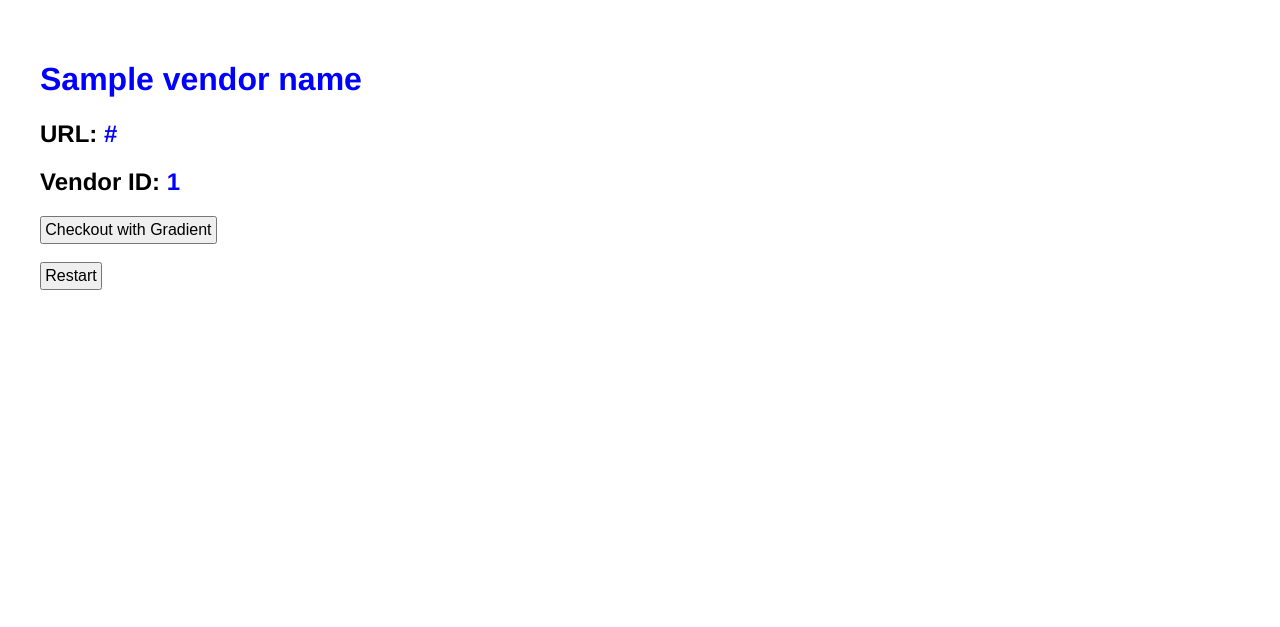
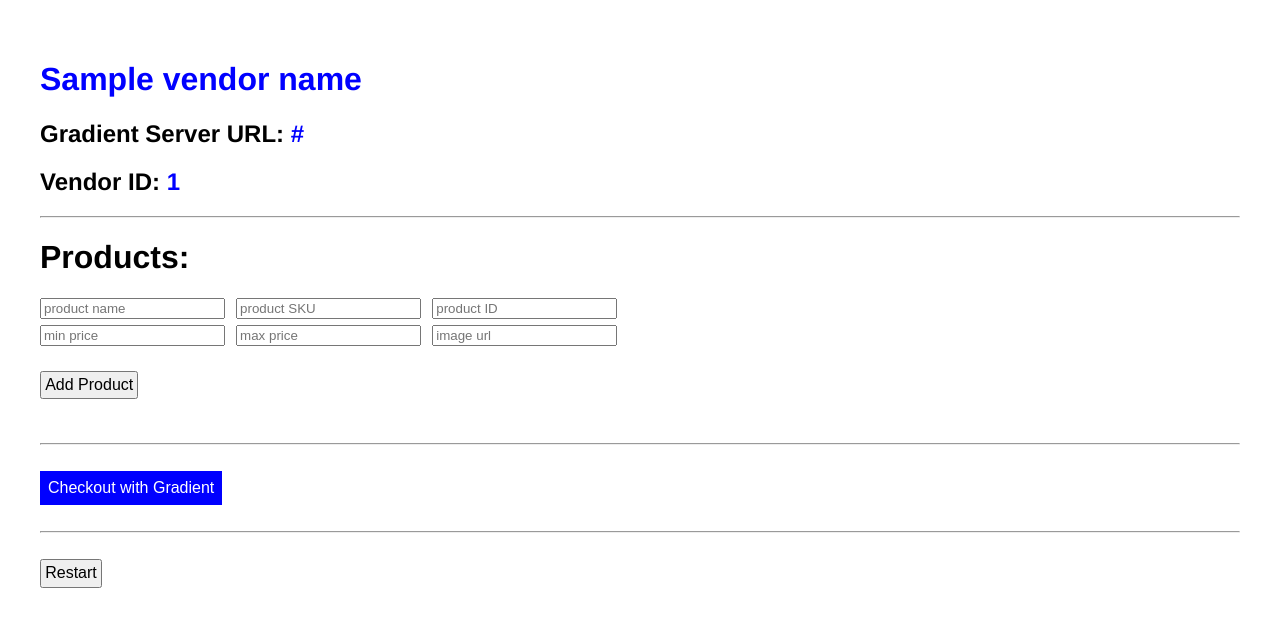
Before and after one commit to organizejs/gradient-test-store, a Flask app: template app/gradient_example_store/templates/checkout.html in a window 1280 px wide. Shown: the top 627 px of the page. Run offline with Flask 2, Linux system fonts and the light colour scheme; the template is opened without the code that fills it: most values are stand-ins (such as "Sample title", 1, 10 or a date in 2020).

Commit message:
new store

```diff
--- a/app/application.py
+++ b/app/application.py
@@ -4,5 +4,5 @@ import os
 app = create_app()
 
 if __name__ == '__main__':
-    port = int(os.environ.get('PORT', 8080))
+    port = int(os.environ.get('PORT', 9090))
     app.run(host='0.0.0.0', port=port, debug=True)
--- a/app/gradient_example_store/templates/checkout.html
+++ b/app/gradient_example_store/templates/checkout.html
@@ -17,39 +17,131 @@
       font-size: 1em;
       padding: 0.2em;
     }
+    #product-template > input {
+      margin-right: 0.5em;
+      margin-bottom: 0.5em;
+    }
+    #product-container {
+      margin-bottom: 1em;
+    }
+    .product {
+      border: 1px solid blue;
+      padding: 0.25em;
+      margin-bottom: 0.25em;
+    }
+    #checkout-with-gradient > button {
+      color: white;
+      background-color: blue;
+      border: 0px solid #fff;
+      padding: 0.5em;
+    }
+
   </style>
 </head>
 
 <body>
 
   <h1><span style="color: blue">{{ vendor_name }}</span></h1>
-  <h2>URL: <span style="color: blue">{{ url }}</span></h2>
+  <h2>Gradient Server URL: <span style="color: blue">{{ url }}</span></h2>
   <h2>Vendor ID: <span style="color: blue">{{ vendor_id }}</span></h2>
+  <!--
   <button id="checkout-with-gradient">Checkout with Gradient</button>
-  <br><br>
+  -->
+  <hr>
+  <h1>Products:</h1>
+  <div id="product-container"></div>
+  <div id="product-template">
+    <input id="product-template-name" type="text" placeholder="product name">
+    <input id="product-template-sku" type="text" placeholder="product SKU">
+    <input id="product-template-id" type="text" placeholder="product ID">
+    <br>
+    <input id="product-template-min-price" type="number" placeholder="min price">
+    <input id="product-template-max-price" type="number" placeholder="max price">
+    <input id="product-template-image-url" type="url" placeholder="image url">
+  </div>
+  <br>
+  <div id="product-add-btn"><button>Add Product</button></div>
+  <br>
+  <div id="product-add-error"></div>
+  <br>
+  <hr>
+  <br>
+  <div id="checkout-with-gradient"><button>Checkout with Gradient</button></div>
+  <br>
+  <hr>
+  <br>
   <div><a href="/"><button>Restart</button></a></div>
 
   <script src="https://ajax.googleapis.com/ajax/libs/jquery/3.3.1/jquery.min.js"></script>
   <script src="{{ url }}/assets/gradient.js"></script>
   <script>
 
+    function buildProductHtml(name, sku, id, minPrice, maxPrice, imageUrl) {
+      // returns the product html element
+      // this function requires all parameters to not be null
+      // if any parameter is null, return null
+
+      if ((name == null) ||
+          (sku == null) ||
+          (id == null) ||
+          (minPrice == null) ||
+          (maxPrice == null) ||
+          (imageUrl == null)) {
+        return null;
+      } else {
+        return `<div class='product'>
+                <span class='name'>${name}</span> |
+                <span class='sku'>${sku}</span> |
+                <span class='id'>${id}</span> |
+                <span class='min-price'>${minPrice}</span> |
+                <span class='max-price'>${maxPrice}</span> |
+                <span class='image-url'>${imageUrl}</span>
+                </div>`;
+      }
+    };
+
+    $("#product-add-btn > button").click(function() {
+      var name = $("#product-template-name").val();
+      var sku = $("#product-template-sku").val();
+      var id = $("#product-template-id").val();
+      var minPrice = $("#product-template-min-price").val();
+      var maxPrice = $("#product-template-max-price").val();
+      var imageUrl = $("#product-template-image-url").val();
+
+      html = buildProductHtml(name, sku, id, minPrice, maxPrice, imageUrl)
+      if (html == null) {
+        // display error
+        $("#product-add-error").html("<div style='color:red'>product information is incomplete</div>");
+      } else {
+        // display success
+        $("#product-add-error").html("<div style='color:green'>product successfully added</div>");
+        // add new product
+        $("#product-container").append(html);
+        // clear product input template
+        $("#product-template > input").each(function(i) {
+          $(this).val('');
+        });
+      }
+    });
+
     $("#checkout-with-gradient").click(function() {
-      gradientCheckout('{{ vendor_id }}', [{
-          id: 0,
-          max_price: 5000,
-          min_price: 1000,
-          sku: 'A01',
-          name: 'Micky\'s Magnificant Chocolate Milkshake',
-          image_url: 'https://prettythings.soylent.com/assets/drink/20170627/0102a_gallery.jpg'
-      }, {
-          id: 1,
-          max_price: 6000,
-          min_price: 2000,
-          sku: 'A02',
-          name: 'Micky\'s Magnificant Chocolate Milkshake [Diet]',
-          image_url: 'https://prettythings.soylent.com/assets/drink/20170627/0103a_gallery.jpg'
-      }], "{{ url }}" );
+      if ($(".product").length) {
+        productList = [];
+        $(".product").each(function() {
+          productList.push({
+            id: $(this).find(".name").html(),
+            max_price: $(this).find(".max-price").html(),
+            min_price: $(this).find(".min-price").html(),
+            sku: $(this).find(".sku").html(),
+            name: $(this).find(".name").html(),
+            image_url: $(this).find(".image-url").html()
+          });
+        });
 
+        gradientCheckout('{{ vendor_id }}', productList, "{{ url }}" );
+      } else {
+        // you cannot submit without any products
+      }
     });
   </script>
 </body>
```
